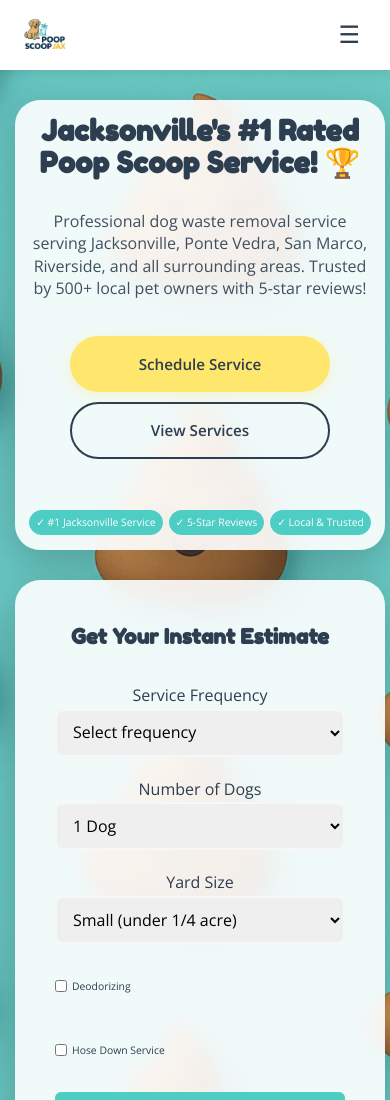
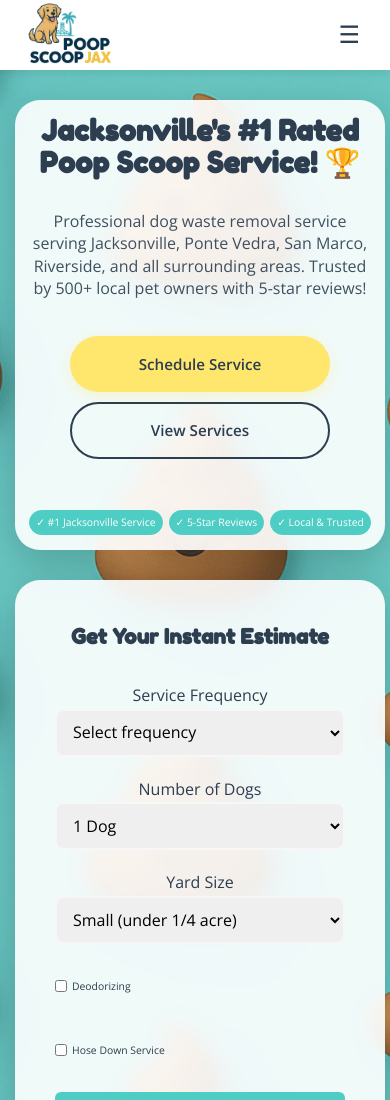
Before and after one commit to chri6tina/poop_scoop_jax, a website: page index.html in a window 390 px wide. Shown: the top 1100 px of the page. Drawn offline with nearby package versions, Linux system fonts and the light colour scheme.

Commit message:
Double logo size to 100px for maximum prominence
- Increased logo height from 50px to 100px
- Logo is now double the previous size
- Much more prominent and eye-catching
- Better brand visibility in navigation
- Maintains aspect ratio and responsive design

```diff
--- a/styles.css
+++ b/styles.css
@@ -75,7 +75,7 @@
 }
 
 .logo-image {
-    height: 50px; /* Much bigger logo */
+    height: 100px; /* Double the size - very prominent logo */
     width: auto;
     object-fit: contain;
 }
```
